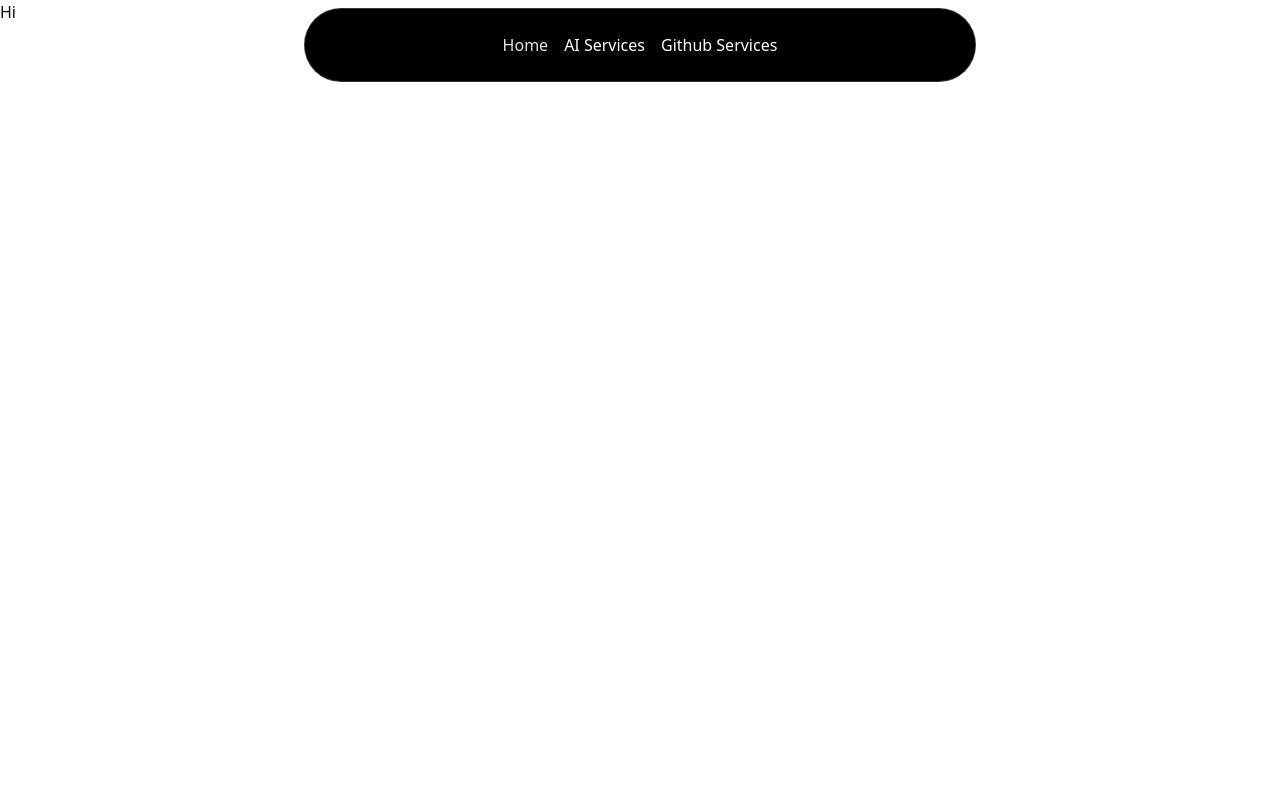
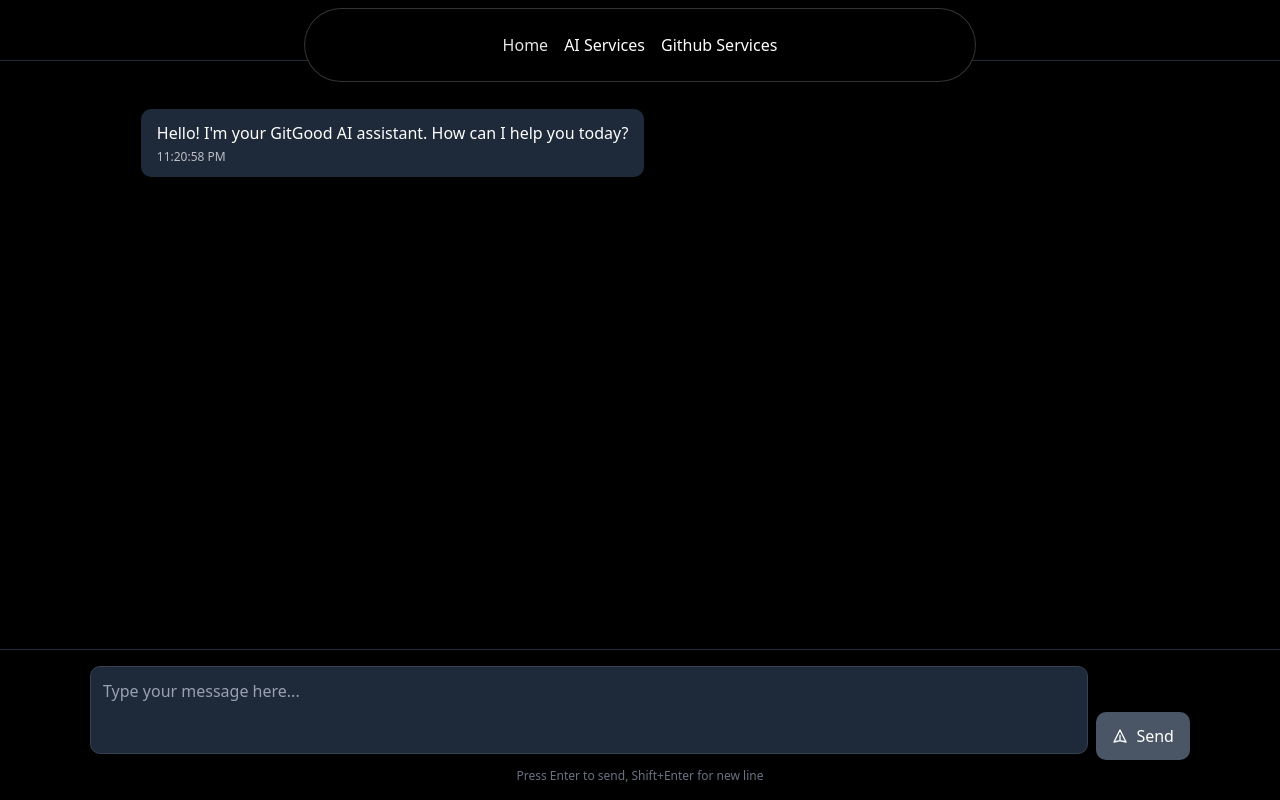
Before and after one commit to CMPT-276-SUMMER-2025/final-project-15-mountains, a Next.js app in the folder src/: page /chatbot in a window 1280 px wide. Built offline with nearby package versions, Linux system fonts and the light colour scheme.

Commit message:
implemented the basic chat function

```diff
--- a/src/app/chatbot/page.js
+++ b/src/app/chatbot/page.js
@@ -1,21 +1,207 @@
 "use client";
-import { useState, useEffect } from 'react';
+import { useState, useEffect, useRef } from 'react';
 
-export default function page(){
-    const [data, setData] = useState(null);
-    const fetchData = async () => {
-        const response = await fetch('/api/ai_api/chatbot');
-        const data = await response.json();
-        console.log(data);
-        setData(data);
-      };
-      useEffect(() => {
-        fetchData();
-      }, []);
+export default function ChatbotPage() {
+    const [messages, setMessages] = useState([
+        {
+            id: 1,
+            role: 'assistant',
+            content: 'Hello! I\'m your GitGood AI assistant. How can I help you today?',
+            timestamp: new Date()
+        }
+    ]);
+    const [inputMessage, setInputMessage] = useState('');
+    const [isGenerating, setIsGenerating] = useState(false);
+    const [abortController, setAbortController] = useState(null);
+    const messagesEndRef = useRef(null);
+    const inputRef = useRef(null);
 
-    return(
-        <div>
-            Hi
+    const scrollToBottom = () => {
+        messagesEndRef.current?.scrollIntoView({ behavior: "smooth" });
+    };
+
+    useEffect(() => {
+        scrollToBottom();
+    }, [messages]);
+
+    const handleSendMessage = async () => {
+        if (!inputMessage.trim() || isGenerating) return;
+
+        const userMessage = {
+            id: Date.now(),
+            role: 'user',
+            content: inputMessage.trim(),
+            timestamp: new Date()
+        };
+
+        setMessages(prev => [...prev, userMessage]);
+        setInputMessage('');
+        setIsGenerating(true);
+
+        // Create new abort controller for this request
+        const controller = new AbortController();
+        setAbortController(controller);
+
+        try {
+            // Added 3-second delay to test cancel button functionality
+            // TODO: Remove this delay when integrating with real API
+            await new Promise(resolve => setTimeout(resolve, 3000));
+
+            // TODO:Simulate API call - replace with our actual API endpoint
+            const response = await fetch('/api/ai_api/chatbot', {
+                method: 'POST',
+                headers: {
+                    'Content-Type': 'application/json',
+                },
+                body: JSON.stringify({ message: userMessage.content }),
+                signal: controller.signal
+            });
+
+            if (!response.ok) {
+                throw new Error('Failed to get response');
+            }
+
+            const data = await response.json();
+
+            const assistantMessage = {
+                id: Date.now() + 1,
+                role: 'assistant',
+                content: data.response || 'Sorry, I couldn\'t process your request.',
+                timestamp: new Date()
+            };
+
+            setMessages(prev => [...prev, assistantMessage]);
+        } catch (error) {
+            if (error.name === 'AbortError') {
+              // TODO: change this to a proper error message to show to the user
+              // I'm not sure how we could interpret this to the user.
+                console.log('Request was cancelled');
+            } else {
+                console.error('Error:', error);
+                const errorMessage = {
+                    id: Date.now() + 1,
+                    role: 'assistant',
+                    content: 'Sorry, something went wrong. Please try again.',
+                    timestamp: new Date()
+                };
+                setMessages(prev => [...prev, errorMessage]);
+            }
+        } finally {
+            setIsGenerating(false);
+            setAbortController(null);
+        }
+    };
+
+    const handleCancel = () => {
+        if (abortController) {
+            abortController.abort();
+        }
+        setIsGenerating(false);
+        setAbortController(null);
+    };
+
+    const handleKeyPress = (e) => {
+        if (e.key === 'Enter' && !e.shiftKey) {
+            e.preventDefault();
+            handleSendMessage();
+        }
+    };
+
+    return (
+        <div className="flex flex-col h-screen bg-black text-white">
+            {/* Header */}
+            <div className="flex items-center justify-center p-4 border-b border-gray-800">
+                <h1 className="text-xl font-semibold">AI Chatbot</h1>
+            </div>
+
+            {/* Messages Container */}
+            <div className="flex-1 overflow-y-auto p-4 space-y-4 mt-8 flex justify-center">
+                <div className="w-4/5 space-y-4">
+                    {messages.map((message) => (
+                        <div
+                            key={message.id}
+                            className={`flex ${message.role === 'user' ? 'justify-end' : 'justify-start'}`}
+                        >
+                            <div
+                                className={`max-w-[80%] rounded-lg px-4 py-3 ${
+                                    message.role === 'user'
+                                        ? 'bg-blue-600 text-white'
+                                        : 'bg-gray-800 text-white'
+                                }`}
+                            >
+                            <div className="whitespace-pre-wrap">{message.content}</div>
+                            <div className="text-xs opacity-70 mt-1">
+                                {message.timestamp.toLocaleTimeString()}
+                            </div>
+                        </div>
+                    </div>
+                ))}
+
+                {/* Loading indicator */}
+                {isGenerating && (
+                    <div className="flex justify-start">
+                        <div className="bg-gray-800 rounded-lg px-4 py-3">
+                            <div className="flex items-center space-x-2">
+                                <div className="flex space-x-1">
+                                    <div className="w-2 h-2 bg-gray-400 rounded-full animate-bounce"></div>
+                                    <div className="w-2 h-2 bg-gray-400 rounded-full animate-bounce" style={{ animationDelay: '0.1s' }}></div>
+                                    <div className="w-2 h-2 bg-gray-400 rounded-full animate-bounce" style={{ animationDelay: '0.2s' }}></div>
+                                </div>
+                                <span className="text-sm text-gray-400">Generating response...</span>
+                            </div>
+                        </div>
+                    </div>
+                )}
+
+                <div ref={messagesEndRef} />
+                </div>
+            </div>
+
+            {/* Input Container */}
+            <div className="border-t border-gray-800 p-4">
+                <div className="flex items-end space-x-2 justify-center">
+                    <div className="w-4/5 relative">
+                        <textarea
+                            ref={inputRef}
+                            value={inputMessage}
+                            onChange={(e) => setInputMessage(e.target.value)}
+                            onKeyPress={handleKeyPress}
+                            placeholder="Type your message here..."
+                            disabled={isGenerating}
+                            className="w-full p-3 pr-12 bg-gray-800 border border-gray-700 rounded-lg text-white placeholder-gray-400 resize-none focus:outline-none focus:ring-2 focus:ring-blue-500 focus:border-transparent disabled:opacity-50"
+                            rows="2"
+                            style={{ minHeight: '88px', maxHeight: '120px' }}
+                        />
+                    </div>
+
+                    {isGenerating ? (
+                        <button
+                            onClick={handleCancel}
+                            className="px-4 py-3 bg-red-600 hover:bg-red-700 text-white rounded-lg transition-colors duration-200 flex items-center space-x-2"
+                        >
+                            <svg className="w-4 h-4" fill="none" stroke="currentColor" viewBox="0 0 24 24">
+                                <path strokeLinecap="round" strokeLinejoin="round" strokeWidth={2} d="M6 18L18 6M6 6l12 12" />
+                            </svg>
+                            <span>Cancel</span>
+                        </button>
+                    ) : (
+                        <button
+                            onClick={handleSendMessage}
+                            disabled={!inputMessage.trim()}
+                            className="px-4 py-3 bg-blue-600 hover:bg-blue-700 disabled:bg-gray-600 disabled:cursor-not-allowed text-white rounded-lg transition-colors duration-200 flex items-center space-x-2"
+                        >
+                            <svg className="w-4 h-4" fill="none" stroke="currentColor" viewBox="0 0 24 24">
+                                <path strokeLinecap="round" strokeLinejoin="round" strokeWidth={2} d="M12 19l9 2-9-18-9 18 9-2zm0 0v-8" />
+                            </svg>
+                            <span>Send</span>
+                        </button>
+                    )}
+                </div>
+
+                <div className="text-xs text-gray-500 mt-2 text-center">
+                    Press Enter to send, Shift+Enter for new line
+                </div>
+            </div>
         </div>
     );
 }
```
